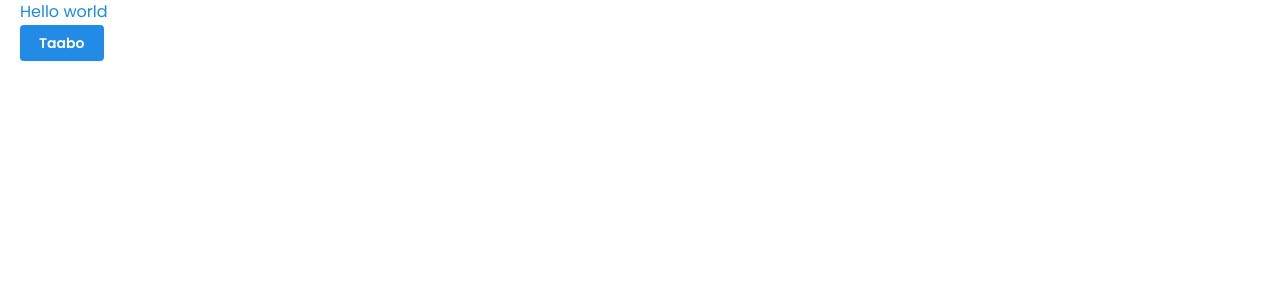
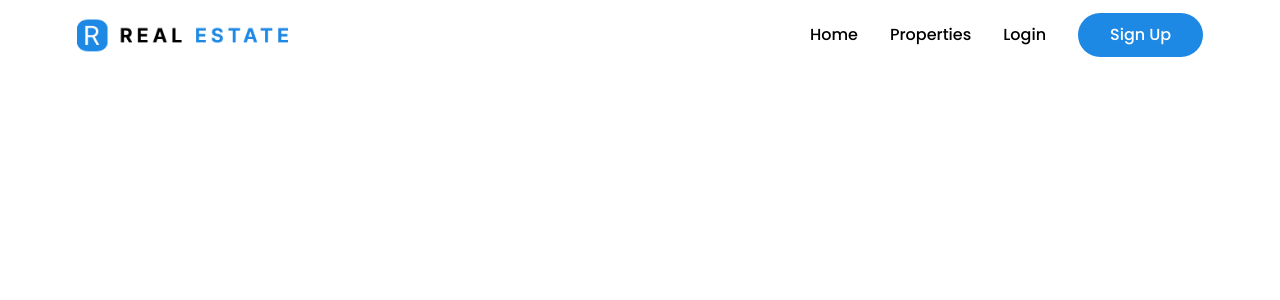
Before and after one commit to yaasiinaxmed/Real-Estate-Project-Frontend, a React (Vite) app: page / in a window 1280 px wide. Shown: the top 300 px of the page. Built offline with nearby package versions, Linux system fonts and the light colour scheme.

Commit message:
Created header

```diff
--- a/src/App.css
+++ b/src/App.css
@@ -13,10 +13,53 @@ html {
 
 .container {
   max-width: 1170px;
-  padding: 0 20px;
-  margin: auto
+  padding: 0 6%;
+  margin: auto;
 }
 
 section {
   padding: 50px 0;
 }
+
+.sticky_header {
+  background: #fff;
+  width: 100%;
+  height: 70px;
+  line-height: 70px;
+  position: sticky;
+  top: 0;
+  left: 0;
+  z-index: 99;
+  box-shadow: 0 0 6px rgba(0,0,0,0.1);
+  transition: 0.3s linear;
+}
+
+@media only screen and (max-width: 768px) {
+  .menu {
+    width: 100%;
+    height: 100%;
+    position: fixed;
+    top: 70px;
+    right: 0;
+    z-index: 100;
+    display: none;
+  }
+
+  .menu ul {
+    float: right;
+    width: 20rem;
+    height: 100%;
+    background: #fff !important;
+    padding: 10px 16px;
+    box-shadow: -1px 0px 1px rgba(0,0,0,0.1)
+  }
+
+  .menu ul li {
+    width: 100%;
+    height: 50px;
+  }
+
+  .show_menu {
+    display: block
+  }
+}
--- a/src/components/header/Header.jsx
+++ b/src/components/header/Header.jsx
@@ -1,9 +1,77 @@
-import React from 'react'
+import React, { useEffect, useRef, useState } from "react";
+import { Link } from "react-router-dom";
+import logo from "../../assets/logo.png";
+import { FiMenu } from "react-icons/fi";
+import { IoClose } from "react-icons/io5";
 
 function Header() {
+  const headerRef = useRef(null)
+  const menuRef = useRef(null)
+  const [menu, setMenu] = useState(false);
+
+  // header sticky function
+  const stickyHeader = () => {
+   window.addEventListener("scroll", () => {
+    if(document.body.scrollTop > 70 || document.documentElement.scrollTop > 70) {
+      headerRef.current.classList.add("sticky_header")
+    } else {
+      headerRef.current.classList.remove("sticky_header")
+    }
+   });
+  }
+
+  useEffect(() => {
+    stickyHeader()
+
+    return window.removeEventListener("scroll", stickyHeader )
+  }, [])
+
+  // menu toggle logic
+  const toggleMenu = () => {
+    if(menu === true) {
+      menuRef.current.classList.add("show_menu")
+      setMenu(false)
+    } else {
+      menuRef.current.classList.remove("show_menu")
+      setMenu(true)
+    }
+  }
+
   return (
-    <div>Header</div>
-  )
+    <header ref={headerRef} className=" w-full h-[70px] leading-[70px] flex items-center">
+      <div className="container">
+        <div className="flex justify-between items-center">
+          {/* logo */}
+          <Link to="/">
+            <figure className="w-[14rem]">
+              <img src={logo} alt="" className="w-full" />
+            </figure>
+          </Link>
+          {/* nav links */}
+          <div ref={menuRef} className="menu" onClick={toggleMenu}>
+            <ul className="flex flex-col md:flex-row md:items-center gap-0 md:gap-8 font-medium">
+              <Link to="/">
+                <li>Home</li>
+              </Link>
+              <Link to="/">
+                <li>Properties</li>
+              </Link>
+              <Link to="/" className="pb-6 md:pb-0">
+                <li>Login</li>
+              </Link>
+              <button className="bg-primaryColor px-8 py-2 h-[44px] flex items-center justify-center rounded-3xl text-white">
+                Sign Up
+              </button>
+            </ul>
+          </div>
+          {/* menu toggle */}
+          <div onClick={toggleMenu} className="flex md:hidden bg-primaryColor w-[40px] h-[40px] items-center justify-center cursor-pointer text-white text-2xl rounded">
+            {menu ? <FiMenu /> : <IoClose/>}
+          </div>
+        </div>
+      </div>
+    </header>
+  );
 }
 
-export default Header
+export default Header;
--- a/src/pages/home/Home.jsx
+++ b/src/pages/home/Home.jsx
@@ -1,11 +1,10 @@
-import { Button } from '@mantine/core'
 import React from 'react'
+import Header from '../../components/header/Header'
 
 function Home() {
   return (
-    <div className='container'>
-      <h1 className='text-primaryColor'>Hello world</h1>
-      <Button >Taabo</Button>
+    <div className='w-full'>
+      <Header/>
     </div>
   )
 }
```
